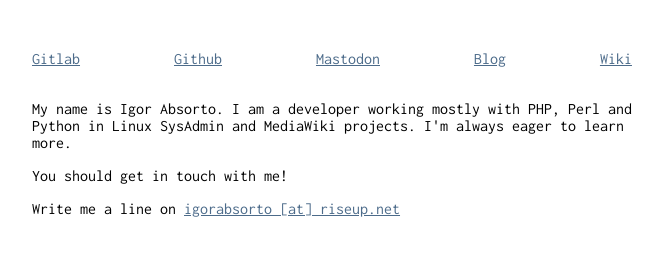
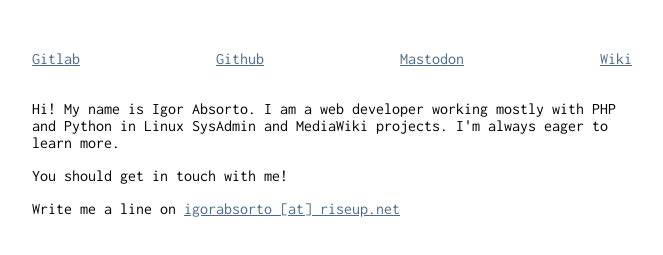
Before and after one commit to absort0/absorto-home, a plain HTML site: page index.html in a window 1280 px wide. Shown: the part 409-664 px from the top of the page, without its empty margins (308-971 px from the left). Drawn offline with Linux system fonts and the light colour scheme.

Commit message:
adds link to wiki and improves only slightly the bio text

```diff
--- a/index.html
+++ b/index.html
@@ -19,9 +19,8 @@
         <ul><li><a href="https://gitlab.com/absorto" target="_blank">Gitlab</a></li>
         <li><a href="https://github.com/absort0" target="_blank">Github</a></li>
         <li><a href="https://freeradical.zone/@absor70" target="_blank">Mastodon</a></li>
-        <li><a>Blog</a></li>
-        <li><a>Wiki</a></li></ul>
-        <p>My name is Igor Absorto. I am a developer working mostly with PHP, Perl and Python in Linux SysAdmin and MediaWiki projects. I'm always eager to learn more.</p>
+        <li><a href="https://wiki.absorto.dev/" target="_blank">Wiki</a></li></ul>
+        <p>Hi! My name is Igor Absorto. I am a web developer working mostly with PHP and Python in Linux SysAdmin and MediaWiki projects. I'm always eager to learn more.</p>
           <p>You should get in touch with me! </p>
           <p>Write me a line on <u>igorabsorto [at] riseup.net</u></p>
       </main>
```
